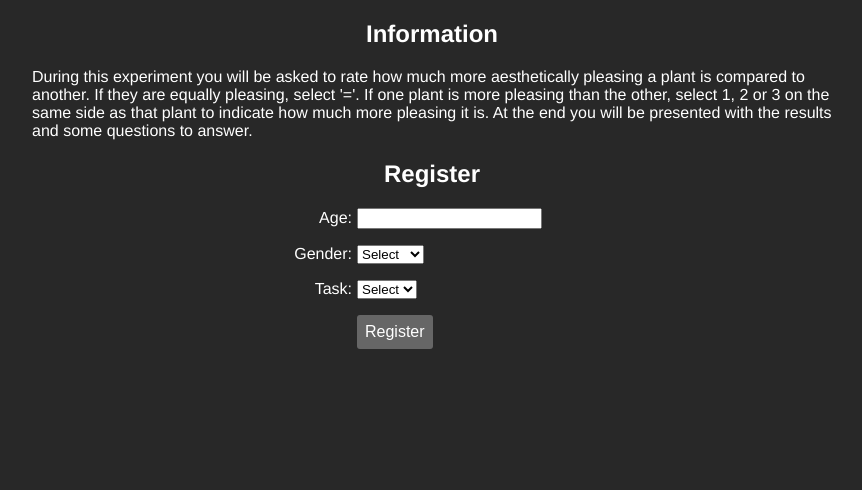
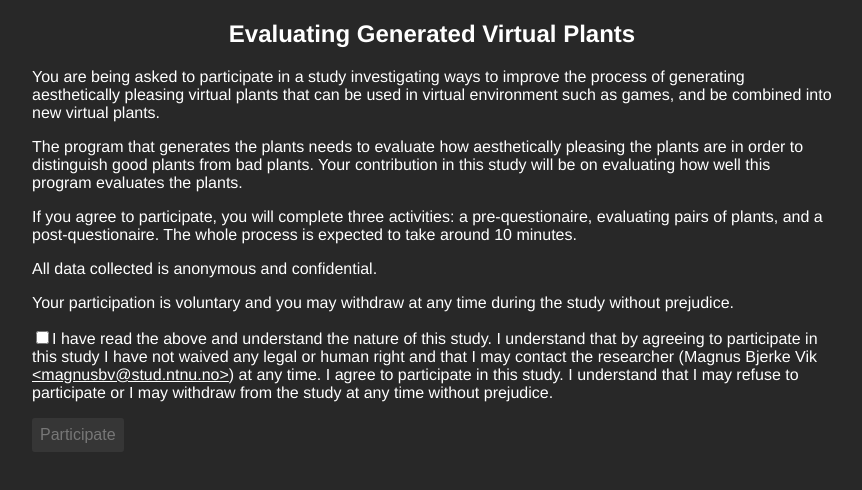
Before and after one commit to Gachapen/lsys-pairwise, a Vue app in the folder front/: page / in a window 1280 px wide. Shown: the top 490 px of the page, without its empty margins (208-1070 px from the left). Built offline with nearby package versions, Linux system fonts and the light colour scheme; no server answers.

Commit message:
[front] Add consent page as index page

```diff
--- a/front/src/App.vue
+++ b/front/src/App.vue
@@ -6,6 +6,7 @@
 
 <script>
 import VueRouter from 'vue-router'
+import Consent from './components/Consent'
 import Register from './components/Register'
 import Task from './components/Task'
 import Result from './components/Result'
@@ -14,6 +15,10 @@ const router = new VueRouter({
   routes: [
     {
       path: '/',
+      component: Consent,
+    },
+    {
+      path: '/register',
       component: Register,
       props: route => ({
         initialTask: route.query.task,
@@ -46,17 +51,66 @@ html, body, #app
   margin: 0
   padding: 0
   background: #282828
-
+  color: white
 
 html
   box-sizing: border-box
 *, *:before, *:after
   box-sizing: inherit
 
+a
+  color: white
+
+button, a[role="button"]
+  padding: 8px
+  font-size: 12pt
+  background: #666666
+  border: 0
+  border-radius: 3px
+  color: white
+  text-decoration: none
+
+  &:hover:not(.disabled):not(:disabled)
+    cursor: pointer
+
+  &:disabled, &.disabled
+    background: #363636
+    color: #777
+
+.disabled
+  pointer-events: none
+
+section
+  max-width: 800px
+  margin: 0 auto
+
+  >h2
+    text-align: center
+  >p
+    text-align: left
+
+section.questionaire
+  >section
+    margin-top: 40px
+    margin-bottom: 34px
+
+    >h4
+      text-align: left
+
+    textarea
+      width: 100%
+      height: 100px
+
 #app
   font-family: 'Avenir', Helvetica, Arial, sans-serif
   -webkit-font-smoothing: antialiased
   -moz-osx-font-smoothing: grayscale
   text-align: center
-  color: #2c3e50
+
+  >*
+    overflow: auto
+
+    >header
+      >h2
+        text-align: center
 </style>
--- /dev/null
+++ b/front/src/components/Consent.vue
@@ -0,0 +1,40 @@
+<template lang="pug">
+  .consent
+    section.consent
+      h2 Evaluating Generated Virtual Plants
+      p.
+        You are being asked to participate in a study investigating ways to improve the process of generating aesthetically pleasing virtual plants that can be used in virtual environment such as games, and be combined into new virtual plants.
+      p.
+        The program that generates the plants needs to evaluate how aesthetically pleasing the plants are in order to distinguish good plants from bad plants.
+        Your contribution in this study will be on evaluating how well this program evaluates the plants.
+      p.
+        If you agree to participate, you will complete three activities: a pre-questionaire, evaluating pairs of plants, and a post-questionaire.
+        The whole process is expected to take around 10 minutes.
+      p.
+        All data collected is anonymous and confidential.
+      p.
+        Your participation is voluntary and you may withdraw at any time during the study without prejudice.
+      p.
+      p
+        input(type='checkbox' id='agree' v-model='agree')
+        label(for='agree').
+          I have read the above and understand the nature of this study.
+          I understand that by agreeing to participate in this study I have not waived any legal or human right and that I may contact the researcher (Magnus Bjerke Vik #[a(href='mailto:magnusbv@stud.ntnu.no') &lt;magnusbv@stud.ntnu.no&gt;]) at any time.
+          I agree to participate in this study.
+          I understand that I may refuse to participate or I may withdraw from the study at any time without prejudice.
+      p
+        button(:disabled='!agree' @click='$router.push({ path: "register", query: $router.currentRoute.query })') Participate
+</template>
+
+<script>
+export default {
+  data () {
+    return {
+      agree: false,
+    }
+  },
+}
+</script>
+
+<style scoped lang="sass">
+</style>
```
